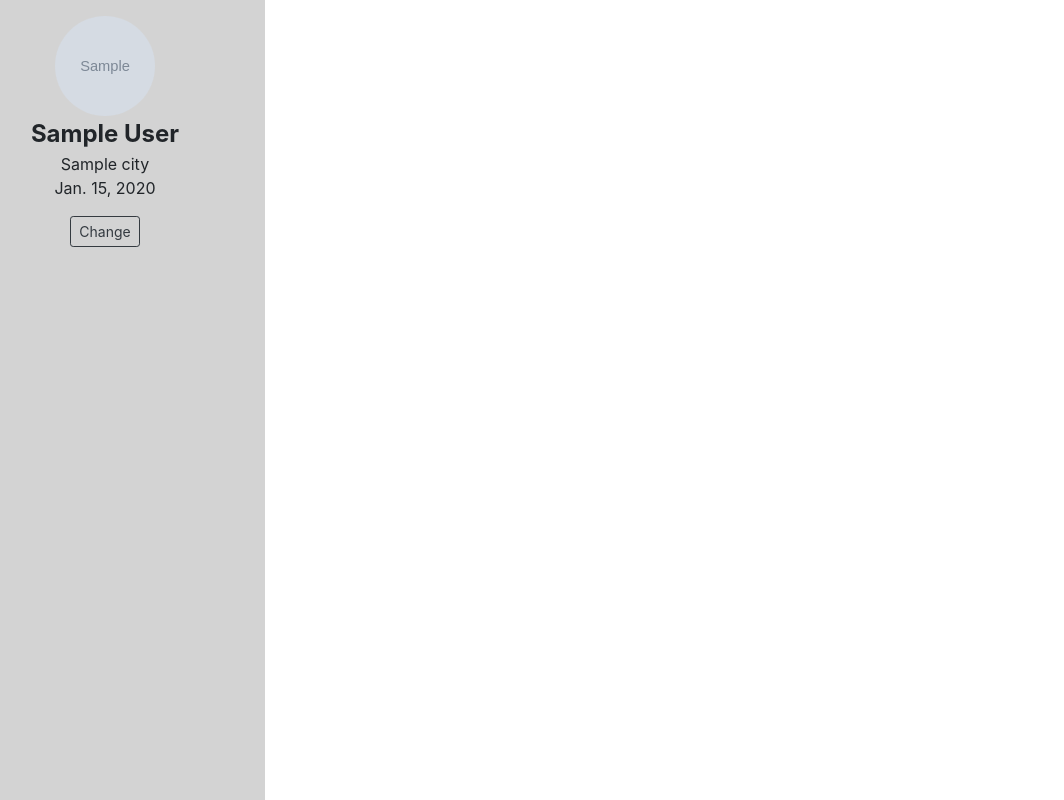
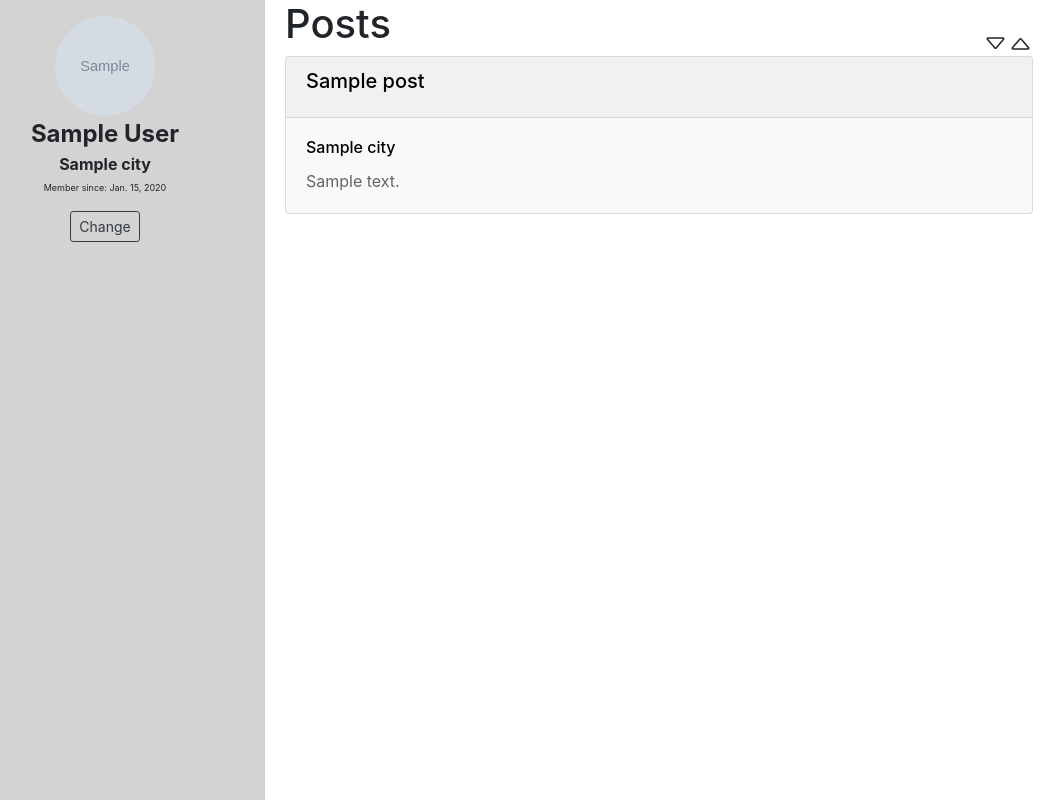
Before and after one commit to MT-Jackrabbit/sei_Project_Two, a Django app: page /user/1 in a window 1280 px wide. Shown: the part 64-864 px from the top of the page, without its empty margins (55-1119 px from the left). Run offline with Django 3.2, Linux system fonts and the light colour scheme; tables that the repository leaves empty hold one stand-in row (values such as "Sample post"); grey boxes marked "Sample" are stand-in pictures; some libraries are stand-ins or nearby versions.

Commit message:
adds update ability to user profile, adds display of posts, adds styling and functionality

```diff
--- a/main_app/static/scripts/app.js
+++ /dev/null
@@ -1,14 +0,0 @@
-console.log("Yea it is working, just changed it.");
-$(document).ready(() => {
-    $('#update-form').hide();
-});
-
-$('#btn__show-update').click(() => {
-    $('#update-form').show();
-    $('#btn__show-update').toggle();
-});
-
-$('#btn__cancel-update').click(() => {
-    $('#update-form').hide();
-    $('#btn__show-update').toggle();
-})
--- /dev/null
+++ b/main_app/static/scripts/profile.js
@@ -0,0 +1,22 @@
+console.log("Yea it is working, just changed it.");
+$(document).ready(() => {
+    $('#update-form').hide();
+});
+
+$('#btn__show-update').click(() => {
+    $('#update-form').show();
+    $('#btn__show-update').toggle();
+});
+
+$('#btn__cancel-update').click(() => {
+    $('#update-form').hide();
+    $('#btn__show-update').toggle();
+});
+
+$('#sort-desc').click(() => {
+    alert('Sort this list descending');
+});
+
+$('#sort-asc').click(() => {
+    alert('Sort this list ascending');
+});
--- a/main_app/static/styles/profile.css
+++ b/main_app/static/styles/profile.css
@@ -1,3 +1,20 @@
+table {
+    border-collapse: separate;
+    border-spacing: 3px 8px;
+}
+a {
+    outline-color: #7C8A99;
+}
+
+a:hover {
+    text-decoration: none;
+    color: inherit;
+}
+
+label {
+    margin: 0;
+}
+
 .article__user {
     display: flex;
 }
@@ -12,9 +29,10 @@
     background-color: lightgray;
 }
 
-.section__post__titles {
-    width:75%;
+.section__post-titles {
+    width:60%;
     height: 100vh;
+    padding-left: 20px;
 }
 
 .profile-img {
@@ -23,10 +41,55 @@
     height: 100px;
 }
 
-.update-form {
+.div__update-btns {
+    display: flex;
+    justify-content: center;
+}
+
+.my-p-class {
+    color: rgba(0,0,0,.6);
+    white-space: nowrap;
+    overflow: hidden;
+    text-overflow: ellipsis;
+    max-width: 25ch;
+}
+
+.post-card-header {
+    display: flex;
+    justify-content: space-between;
+}
+
+.sort-controls {
+    display: flex;
+    align-items: flex-end;
 }
 
 #user-name {
     font-size: x-large;
     font-weight: bold;
 }
+
+#user-city {
+    font-weight: bold;
+}
+
+#member-since {
+    font-size: xx-small;
+    margin-top: 5px;
+}
+
+#id_name, #id_city {
+    width: 175px;
+    height: 24px;
+    padding-left: 3px;
+    margin-left: 2px;
+    border-radius: 5px;
+    border: none;
+    /* outline-style: outset; */
+    outline-color: #7C8A99;
+    /* outline: none; */
+}
+
+#sort-desc:hover, #sort-asc:hover {
+    cursor: pointer;
+}
--- a/main_app/templates/base.html
+++ b/main_app/templates/base.html
@@ -7,12 +7,13 @@
     <meta name="viewport" content="width=device-width, initial-scale=1.0">
     <link rel="stylesheet" href="https://stackpath.bootstrapcdn.com/bootstrap/4.5.0/css/bootstrap.min.css" integrity="sha384-9aIt2nRpC12Uk9gS9baDl411NQApFmC26EwAOH8WgZl5MYYxFfc+NcPb1dKGj7Sk" crossorigin="anonymous">
     <link rel="stylesheet" href="{% static 'styles/main.css' %}">
-    <link rel="stylesheet" href="{% static 'styles/profile.css' %}">
+    {% block sylesheets %} {% endblock %}
 <!-- JS, Popper.js, and jQuery -->
     <script src="https://code.jquery.com/jquery-3.5.1.slim.min.js" integrity="sha384-DfXdz2htPH0lsSSs5nCTpuj/zy4C+OGpamoFVy38MVBnE+IbbVYUew+OrCXaRkfj" crossorigin="anonymous" defer></script>
     <script src="https://cdn.jsdelivr.net/npm/popper.js@1.16.0/dist/umd/popper.min.js" integrity="sha384-Q6E9RHvbIyZFJoft+2mJbHaEWldlvI9IOYy5n3zV9zzTtmI3UksdQRVvoxMfooAo" crossorigin="anonymous" defer></script>
     <script src="https://stackpath.bootstrapcdn.com/bootstrap/4.5.0/js/bootstrap.min.js" integrity="sha384-OgVRvuATP1z7JjHLkuOU7Xw704+h835Lr+6QL9UvYjZE3Ipu6Tp75j7Bh/kR0JKI" crossorigin="anonymous" defer></script>
     <script src="{% static 'scripts/app.js' %}" defer></script>
+    {% block scripts %} {% endblock %}
     <title>Wayfarer</title>
 </head>
 <body>
--- a/main_app/templates/user/profile.html
+++ b/main_app/templates/user/profile.html
@@ -1,26 +1,61 @@
 {% extends 'base.html' %}
-
+{% load static %}
+{% block sylesheets %}
+    <link rel="stylesheet" href="{% static 'styles/profile.css' %}">
+{% endblock %}
+{% block scripts %}
+    <script src="{% static 'scripts/profile.js' %}" defer></script>
+{% endblock %}
 {% block content %}
     <article class="article__user">
         <section class="section__profile">
             <img class="profile-img mt-3" src="{{user.imageURL}}" alt="profile pic">
             <p id="user-name">{{ user.name }}</p>
-            <p>{{ user.city }}</p>
-            <p>{{ user.joined_on }}</p>
+            <p id="user-city">{{ user.city }}</p>
+            <p id="member-since">Member since: {{ user.joined_on }}</p>
             <button id="btn__show-update" type="button" class="btn btn-outline-dark btn-sm mt-3">Change</button>
             <div id="update-form" class="update-form mt-5">
-                <form action="" method="post">
+                <form action="{% url 'edit' user.id %}" method="post">
                     <table>
                         {% csrf_token %}
                         {{form.as_table}}
                     </table>
-                    <button id="btn__user-update" type="submit" class="btn btn-outline-dark btn-sm mt-3">Update</button>
-                    <button id="btn__cancel-update" type="button" class="btn btn-outline-dark btn-sm mt-3">Cancel</button>
+                    <div class="div__update-btns">
+                        <button id="btn__cancel-update" type="button" class="btn btn-outline-dark btn-sm mt-3 mx-1">Cancel</button>
+                        <button id="btn__user-update" type="submit" class="btn btn-outline-dark btn-sm mt-3 mx-1">Update</button>
+                    </div>
                 </form>
             </div>
         </section>
         <section class="section__post-titles">
-
+            <div class="post-card-header">
+                <h1>Posts</h1>
+                <div class="sort-controls">
+                    <!-- <a href=""> -->
+                        <svg id="sort-desc" class="bi bi-caret-down" width="25px" height="25px" viewBox="0 0 16 16" fill="currentColor" xmlns="http://www.w3.org/2000/svg">
+                            <path fill-rule="evenodd" d="M3.204 5L8 10.481 12.796 5H3.204zm-.753.659l4.796 5.48a1 1 0 0 0 1.506 0l4.796-5.48c.566-.647.106-1.659-.753-1.659H3.204a1 1 0 0 0-.753 1.659z"/>
+                        </svg>
+                    <!-- </a> -->
+                    <!-- <a href=""> -->
+                        <svg id="sort-asc" class="bi bi-caret-up" width="25px" height="25px" viewBox="0 0 16 16" fill="currentColor" xmlns="http://www.w3.org/2000/svg">
+                            <path fill-rule="evenodd" d="M3.204 11L8 5.519 12.796 11H3.204zm-.753-.659l4.796-5.48a1 1 0 0 1 1.506 0l4.796 5.48c.566.647.106 1.659-.753 1.659H3.204a1 1 0 0 1-.753-1.659z"/>
+                        </svg>
+                    <!-- </a> -->
+                </div>
+            </div>
+            {% for post in posts %}
+                <a href="/">
+                    <div class="card bg-light mb-3 post-card">
+                        <div class="card-header">
+                           <h5 class="card-title">{{ post.title }}</h5>
+                        </div>
+                        <div class="card-body">
+                        <h6 class="card-title">{{ post.city }}</h6>
+                        <p class="card-text my-p-class">{{ post.content }}</p>
+                        </div>
+                    </div>
+                </a>
+            {% endfor %}
         </section>
     </article>
 {% endblock %}
--- a/main_app/urls.py
+++ b/main_app/urls.py
@@ -4,5 +4,6 @@ from . import views
 urlpatterns = [
     path('', views.home, name='home'),
     path('user/<int:user_id>', views.user_profile, name='profile'),
+    path('user/<int:user_id>/edit', views.user_edit, name='edit'),
     path('', views.login, name="login")
 ]
--- a/main_app/views.py
+++ b/main_app/views.py
@@ -14,5 +14,18 @@ def home(req):
 
 def user_profile(req, user_id):
     user = UserProfile.objects.get(id=user_id)
+    posts = Post.objects.filter(author=user_id).order_by('city')
     form = Profile_Form(instance=user)
+    return render(req, 'user/profile.html', {'user': user, 'posts': posts, 'form': form})
+
+def user_edit(req, user_id):
+    user = UserProfile.objects.get(id=user_id)
+    if req.method == "POST":
+        form = Profile_Form(req.POST, instance=user)
+        if form.is_valid():
+            form.save()
+            return redirect('profile', user_id=user_id)
+    else:
+        form = Profile_Form(instance=user)
+
     return render(req, 'user/profile.html', {'user': user, 'form': form})
```
